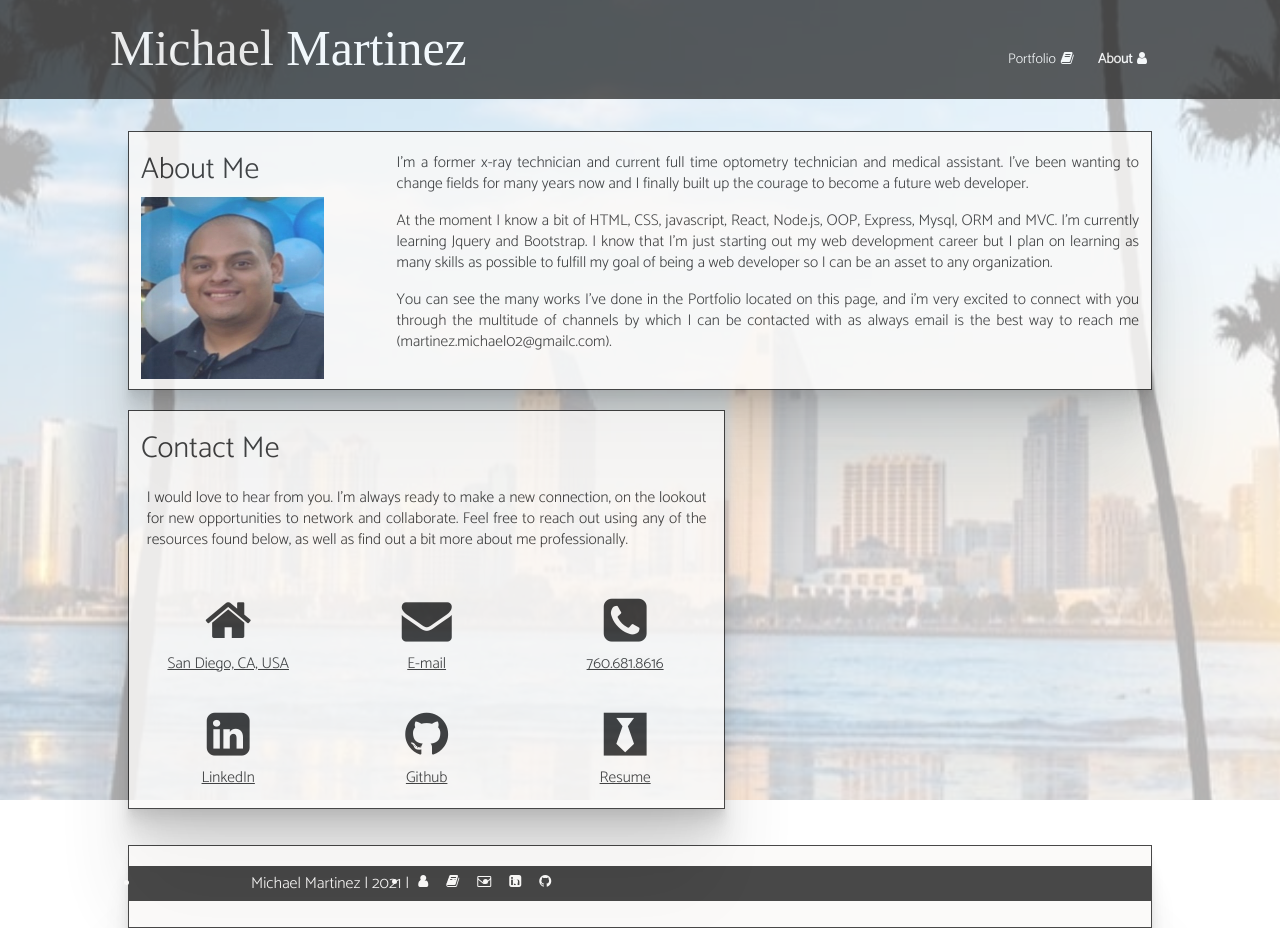
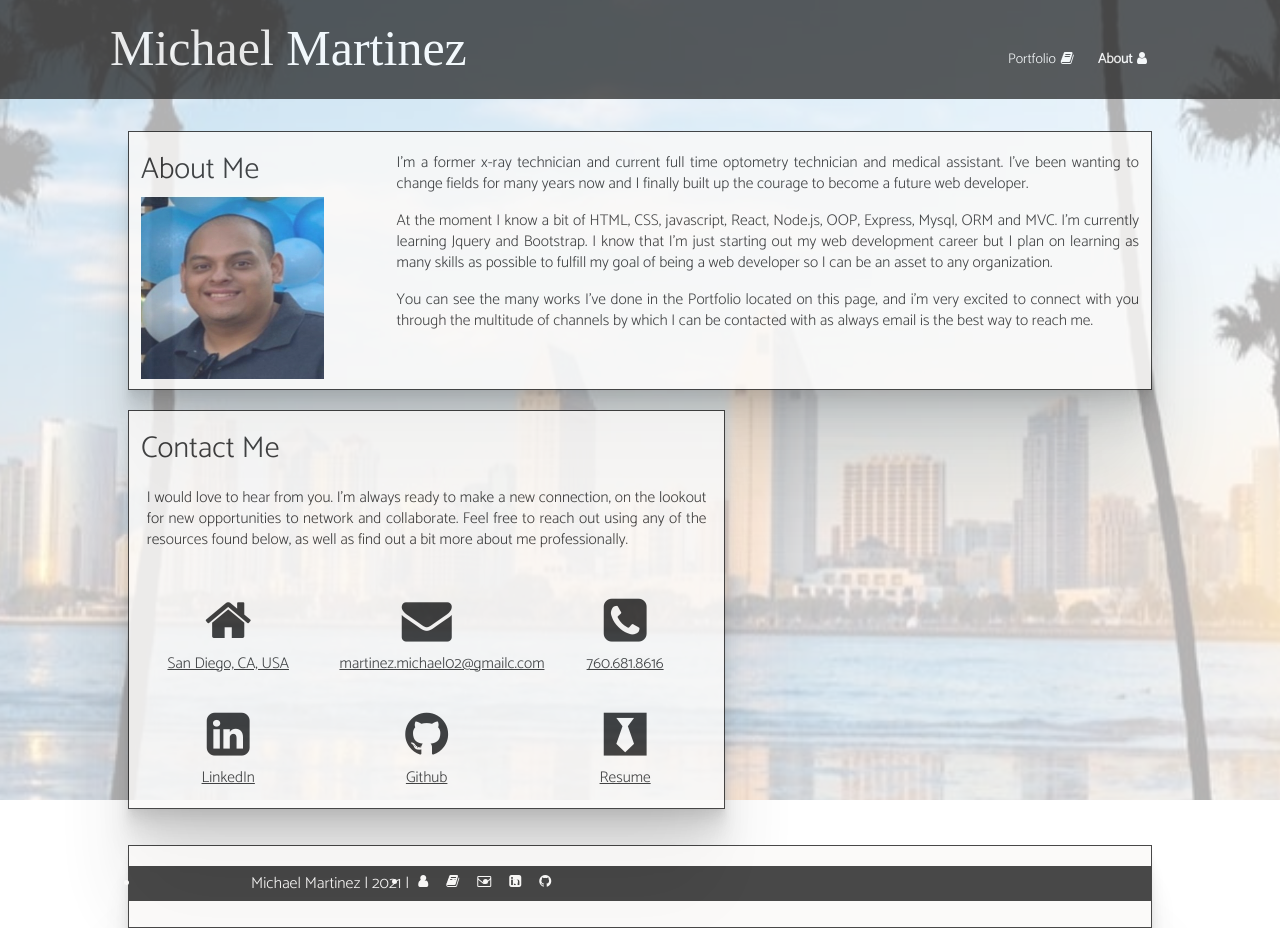
Before and after one commit to Statikman619/Michael-Portfolio, a React (Create React App) app: page /about in a window 1280 px wide. Built offline with nearby package versions, Linux system fonts and the light colour scheme; a web font is replaced by a local one.

Commit message:
updated my email

```diff
--- a/src/components/pages/About.js
+++ b/src/components/pages/About.js
@@ -69,7 +69,7 @@ function AboutMe() {
               You can see the many works I've done in the Portfolio located on
               this page, and i'm very excited to connect with you through the
               multitude of channels by which I can be contacted with as always
-              email is the best way to reach me (martinez.michael02@gmailc.com).
+              email is the best way to reach me.
             </p>
           </div>
         </section>
@@ -107,7 +107,7 @@ function AboutMe() {
                   <i className="fa fa-envelope contact-icon"></i>
                 </div>
                 <div className="row d-flex justify-content-center contact-text-row">
-                  <a href="mailto:martinez.michael02@gmail.com">E-mail</a>
+                  <a href="mailto:martinez.michael02@gmail.com">martinez.michael02@gmailc.com</a>
                 </div>
               </div>
               <div className="col-md-4">
```
